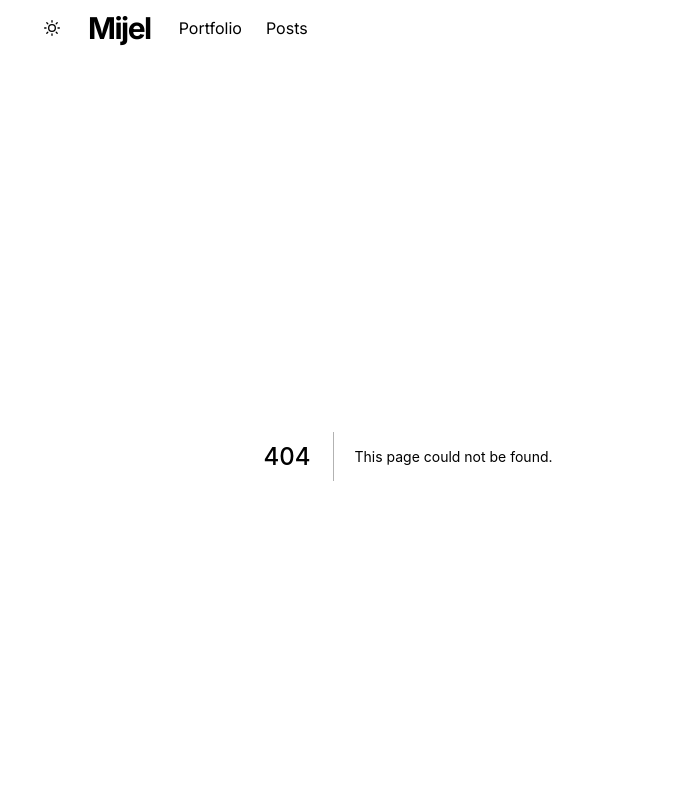
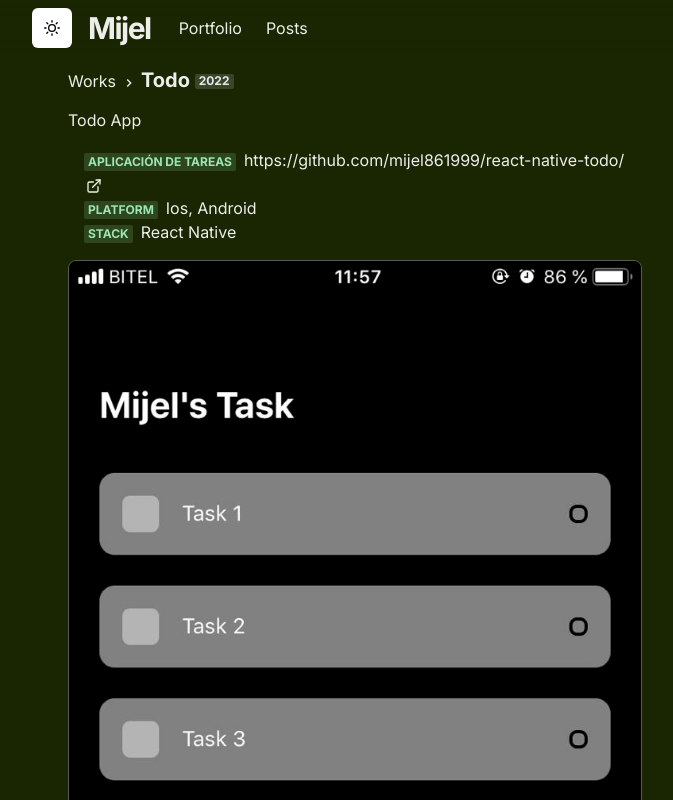
Before and after one commit to mijel861999/mijel-website, a Next.js app: page /works/todo in a window 1280 px wide. Before the commit this address had no page. Shown: the top 800 px of the page, without its empty margins (232-905 px from the left). Built offline with nearby package versions, Linux system fonts and the light colour scheme.

Commit message:
Adding the todo page and card

```diff
--- a/pages/index.js
+++ b/pages/index.js
@@ -8,8 +8,6 @@ import {
 	IoLogoInstagram,
 	IoLogoGithub
 } from 'react-icons/io5'
-
-import '../styles.css'
 
 const Page = () => {
 
--- /dev/null
+++ b/pages/works/todo.js
@@ -0,0 +1,35 @@
+import React from 'react'
+import { Container, Badge, Link, List, ListItem, Text } from '@chakra-ui/react'
+import { Title, WorkImage, Meta } from '../../components/work'
+import { ExternalLinkIcon } from '@chakra-ui/icons'
+
+const Work = () => {
+	return(
+		<Container m={3}>
+				<Title>
+					Todo <Badge>2022</Badge>
+				</Title>
+				<Text>Todo App</Text>
+				<List ml={4} my={4}>
+					<ListItem>
+						<Meta>Aplicación de tareas</Meta>
+						<Link href='https://github.com/mijel861999/react-native-todo/' isExternal>
+						https://github.com/mijel861999/react-native-todo/ <ExternalLinkIcon mx='2px' />
+						</Link>
+					</ListItem>
+					<ListItem>
+						<Meta>Platform</Meta>
+						<Text display='inline'>Ios, Android</Text>
+					</ListItem>
+					<ListItem>
+						<Meta>Stack</Meta>
+						<Text display='inline'>React Native</Text>
+					</ListItem>
+				</List>
+
+				<WorkImage src='/images/works/todo.png' alt='Todo' />
+		</Container>
+	)
+}
+
+export default Work
```
Also changed, not shown: pages/works.js (+7 -0 lines), public/images/works/todo.png (added).
